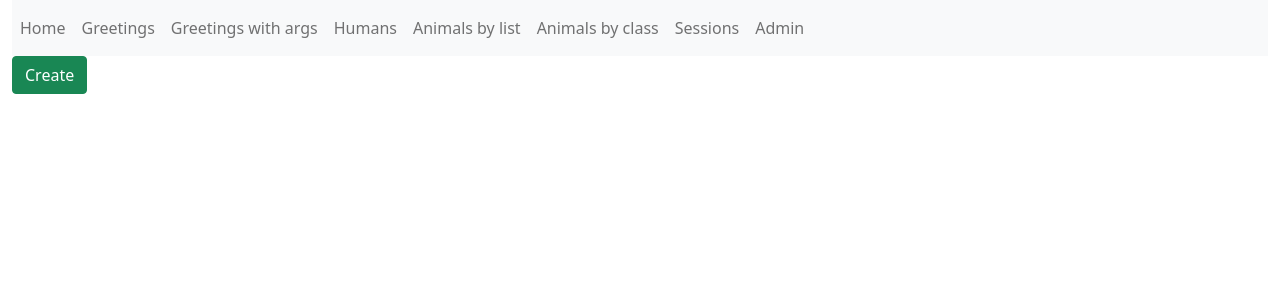
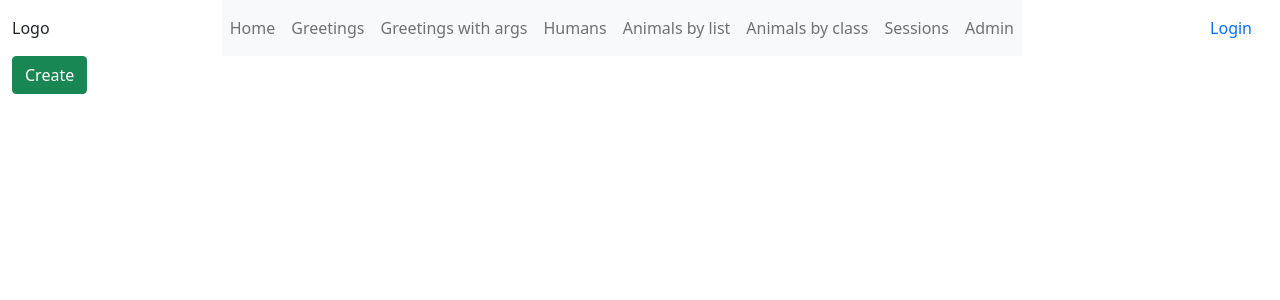
Before and after one commit to Hillel-i-Python-Pro-i-2022-12-27/shared__django__2022_12_27, a Django app: template apps/templates/animals/animal_list.html in a window 1280 px wide. Shown: the top 300 px of the page. Run offline with Django 4.2, Linux system fonts and the light colour scheme; the template is opened without the code that fills it, so the values that code supplies are empty.

Commit message:
✨ Add login

```diff
--- a/apps/animals/urls.py
+++ b/apps/animals/urls.py
@@ -1,3 +1,4 @@
+from django.contrib.auth.decorators import login_required
 from django.urls import path, include
 
 from . import views
@@ -14,7 +15,7 @@ urlpatterns = [
             ]
         ),
     ),
-    path("create/", views.AnimalCreateView.as_view(), name="create"),
+    path("create/", login_required(views.AnimalCreateView.as_view()), name="create"),
     path("update/<int:pk>/", views.AnimalUpdateView.as_view(), name="update"),
     path("delete/<int:pk>/", views.AnimalDeleteView.as_view(), name="delete"),
 ]
--- a/apps/static/styles/index.css
+++ b/apps/static/styles/index.css
@@ -38,3 +38,24 @@
     width: 2em;
     height: 2em;
 }
+
+.header-box {
+    display: flex;
+    flex-flow: row;
+    justify-content: space-between;
+    align-items: center;
+}
+
+.user-box {
+    display: flex;
+    flex-flow: row;
+    justify-content: space-between;
+    align-items: center;
+}
+
+.user-info {
+    display: flex;
+    flex-flow: column;
+    justify-content: space-between;
+    align-items: center;
+}
--- a/apps/templates/_helpers/_header.html
+++ b/apps/templates/_helpers/_header.html
@@ -1,4 +1,8 @@
-<header>
+<header class="header-box">
+    <div>
+        Logo
+    </div>
+
     <nav class="navbar navbar-expand-lg navbar-light bg-light">
         <ul class="navbar-nav">
             <li class="nav-item">
@@ -28,4 +32,17 @@
             </li>
         </ul>
     </nav>
+
+    <div class="user-box">
+        {% if user.is_authenticated %}
+            <div class="user-info">
+                <p>{{ user.username }}</p>
+            </div>
+
+            <a class="nav-link" href="{% url 'logout' %}">Logout</a>
+        {% else %}
+            <a class="nav-link" href="{% url 'login' %}">Login</a>
+
+        {% endif %}
+    </div>
 </header>
--- a/apps/users/views.py
+++ b/apps/users/views.py
@@ -1 +1,4 @@
 # Create your views here.
+# from django.contrib.auth import get_user_model
+
+# User = get_user_model()
--- a/core/settings.py
+++ b/core/settings.py
@@ -178,3 +178,6 @@ MEDIA_ROOT = BASE_DIR / "media"
 # https://docs.djangoproject.com/en/4.1/ref/settings/#default-auto-field
 
 DEFAULT_AUTO_FIELD = "django.db.models.BigAutoField"
+
+LOGIN_REDIRECT_URL = "root:index"
+LOGOUT_REDIRECT_URL = "root:index"
--- a/core/urls.py
+++ b/core/urls.py
@@ -19,10 +19,12 @@ from django.contrib import admin
 from django.urls import path, include
 
 urlpatterns = [
+    path("accounts/", include("django.contrib.auth.urls")),
     path("admin/", admin.site.urls),
     path("first-example/", include("apps.first_example.urls")),
     path("animals/", include("apps.animals.urls")),
     path("sessions-example/", include("apps.sessions_example.urls")),
+    path("users/", include("apps.users.urls")),
     path("", include("apps.first_example.urls_root")),
 ]
 
```
Also changed, not shown: apps/animals/models.py (+5 -2 lines), apps/animals/views.py (+6 -2 lines), apps/templates/registration/login.html (added, +12 -0 lines), apps/users/urls.py (added, +7 -0 lines), apps/animals/migrations/0006_alter_animal_age_alter_animal_kind.py (added).
